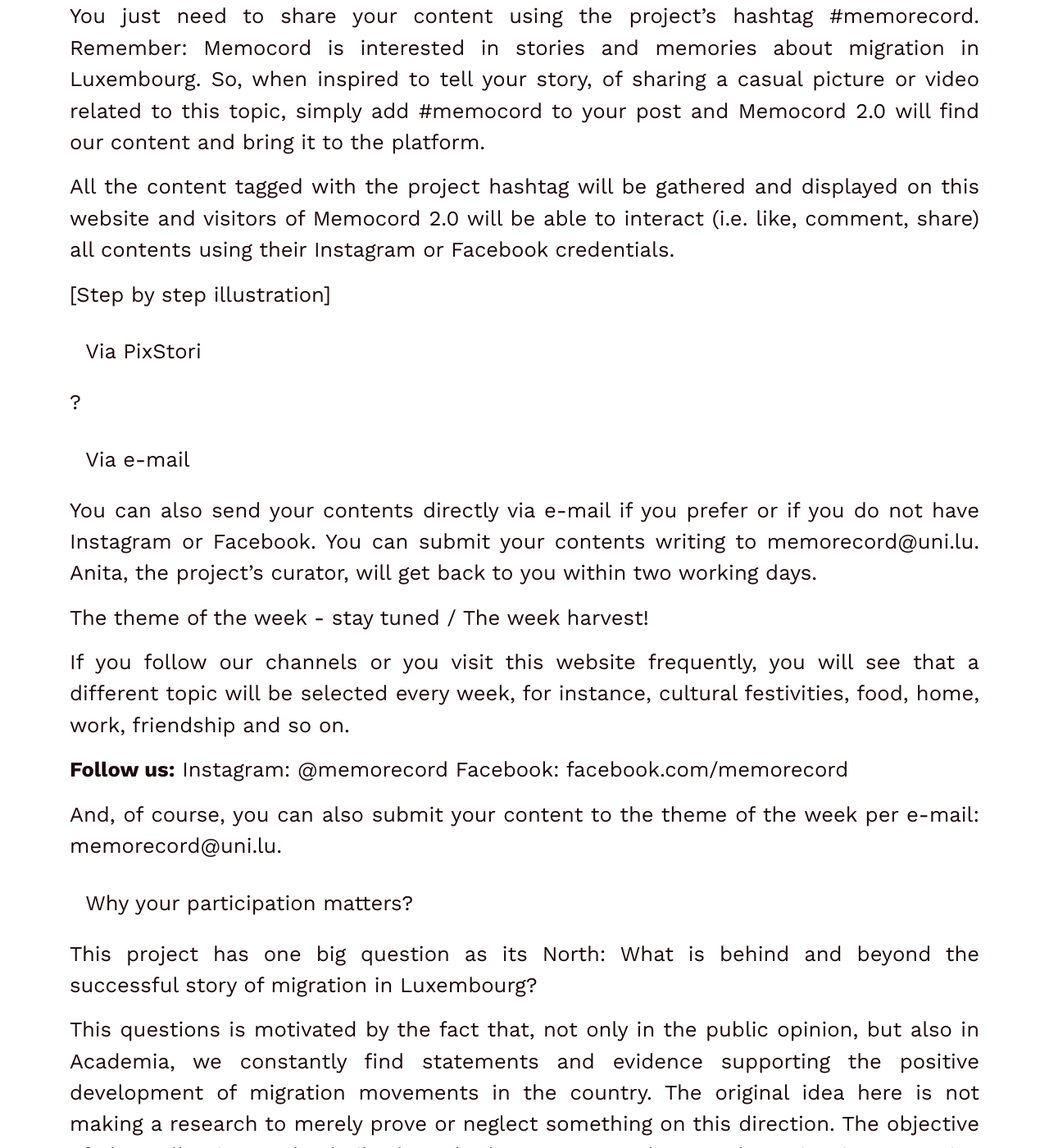
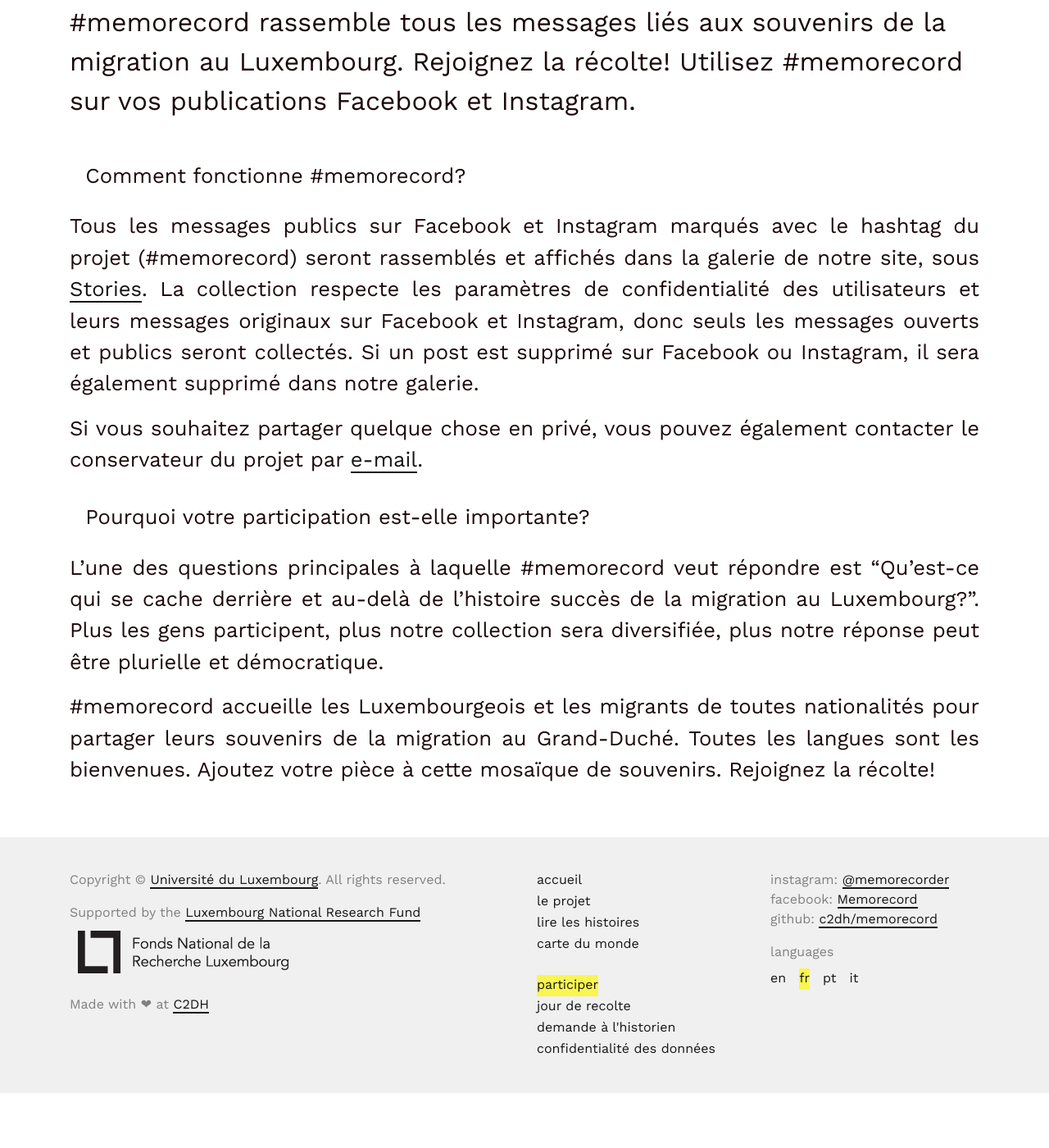
Before and after one commit to C2DH/memorecord, a Jekyll site: the page built from pages/take-part.fr.md, in a window 1280 px wide and 1400 px high, scrolled down 565 px. Shown: the whole window at 82% size. Built offline with Jekyll 4.4.1, drawn with Linux system fonts in a browser that asks for light colours; after the commit the page ends 1898 px from its top, so only the background shows below that; some of the changed text lies outside the part shown.

Commit message:
Update take-part.fr.md

```diff
--- a/pages/take-part.fr.md
+++ b/pages/take-part.fr.md
@@ -6,40 +6,20 @@ link: /take-part/
 title: Take part!
 ---
 
-Taking part in Memorecord is simple. Use your [Social Media](#social-media) - Facebook & Instagram, or via [email](#email).
+La participation communautaire est l'âme de cette expérience de crowdsourcing. En participant à ce projet collectif, vos souvenirs et témoignages personnels peuvent nous aider à mieux comprendre les aspects historiques de la migration au Grand-Duché.
+
+#memorecord rassemble tous les messages liés aux souvenirs de la migration au Luxembourg. Rejoignez la récolte! Utilisez #memorecord sur vos publications Facebook et Instagram.
 
 <!-- more -->
 
-# Via your Social Media - Facebook & Instagram
+# Comment fonctionne #memorecord?
 
-You just need to share your content using the project's hashtag #memorecord. Remember: Memocord is interested in stories and memories about migration in Luxembourg. So, when inspired to tell your story, of sharing a casual picture or video related to this topic, simply add #memocord to your post and Memocord 2.0 will find our content and bring it to the platform.
+Tous les messages publics sur Facebook et Instagram marqués avec le hashtag du projet (#memorecord) seront rassemblés et affichés dans la galerie de notre site, sous [Stories](https://c2dh.github.io/memorecord/stories/). La collection respecte les paramètres de confidentialité des utilisateurs et leurs messages originaux sur Facebook et Instagram, donc seuls les messages ouverts et publics seront collectés. Si un post est supprimé sur Facebook ou Instagram, il sera également supprimé dans notre galerie.
 
-All the content tagged with the project hashtag will be gathered and displayed on this website and visitors of Memocord 2.0 will be able to interact (i.e. like, comment, share) all contents using their Instagram or Facebook credentials.
+Si vous souhaitez partager quelque chose en privé, vous pouvez également contacter le conservateur du projet par [e-mail](mailto: anita.lucchesi@uni.lu).
 
-[Step by step illustration]
+# Pourquoi votre participation est-elle importante?
 
-# Via PixStori
+L'une des questions principales à laquelle #memorecord veut répondre est "Qu'est-ce qui se cache derrière et au-delà de l'histoire succès de la migration au Luxembourg?". Plus les gens participent, plus notre collection sera diversifiée, plus notre réponse peut être plurielle et démocratique.
 
-?
-
-# Via e-mail
-
-You can also send your contents directly via e-mail if you prefer or if you do not have Instagram or Facebook. You can submit your contents writing to memorecord@uni.lu. Anita, the project's curator, will get back to you within two working days.
-
-The theme of the week - stay tuned / The week harvest!
-
-If you follow our channels or you visit this website frequently, you will see that a different topic will be selected every week, for instance, cultural festivities, food, home, work, friendship and so on.
-
-**Follow us:**
-Instagram: @memorecord
-Facebook: facebook.com/memorecord
-
-And, of course, you can also submit your content to the theme of the week per e-mail: memorecord@uni.lu.
-
-## Why your participation matters?
-
-This project has one big question as its North: What is behind and beyond the successful story of migration in Luxembourg?
-
-This questions is motivated by the fact that, not only in the public opinion, but also in Academia, we constantly find statements and evidence supporting the positive development of migration movements in the country. The original idea here is not making a research to merely prove or neglect something on this direction. The objective of the collection to be built through the Memorecord's crowdsourcing is not saying whether this "success story" is true or false, good or bad. The interest in looking behind and beyond this is trying to understand, in a more qualitative, holistic way, what else than good economic markers and the harmonious living together have been playing a role for Luxembourg becoming such a particular case of migration in the world.
-
-We learn from different studies that migration, as an old global phenomenon, is a process that may be full of non-dits  ruptures (...) TBC
+#memorecord accueille les Luxembourgeois et les migrants de toutes nationalités pour partager leurs souvenirs de la migration au Grand-Duché. Toutes les langues sont les bienvenues. Ajoutez votre pièce à cette mosaïque de souvenirs. Rejoignez la récolte!
```
